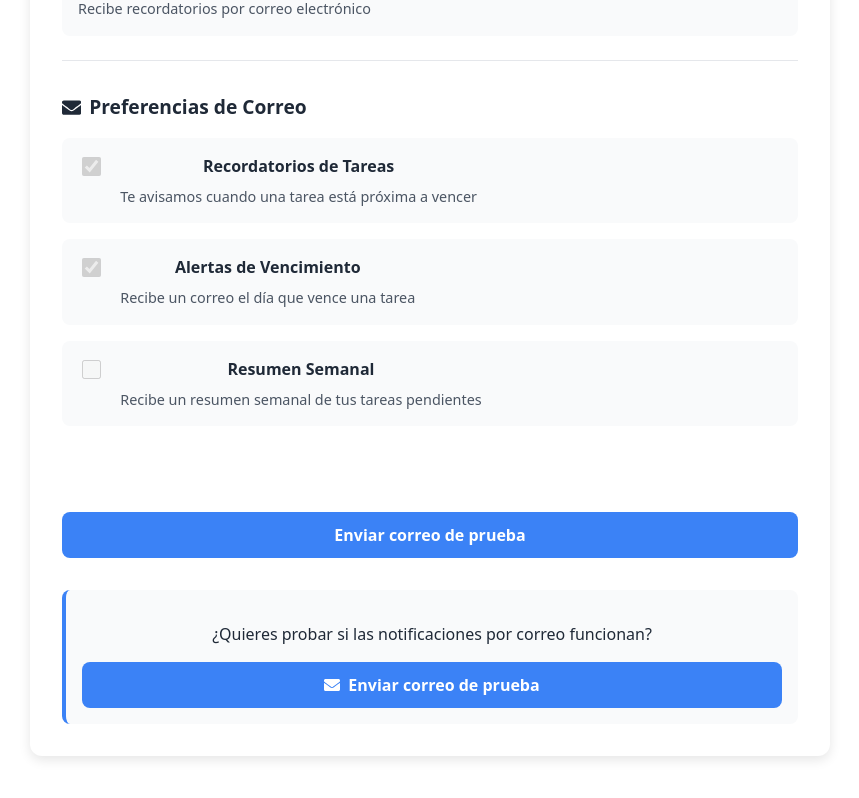
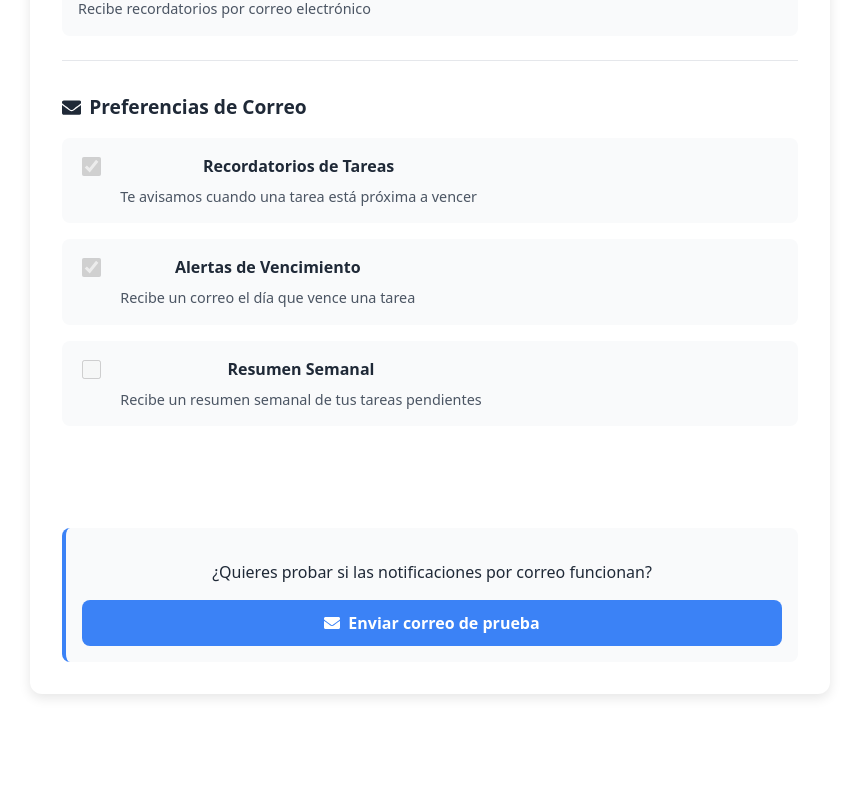
Before and after one commit to devmiguelgomez/app-task, a React (Vite) app in the folder task-management-app/fronted/: page /profile in a window 1280 px wide. Shown: the part 642-1440 px from the top of the page, without its empty margins (210-1069 px from the left). After the commit the page ends 1400 px from the top, so only its background shows below. Built offline with nearby package versions, Linux system fonts and the light colour scheme; no server answers; sample sign-in values are in the browser's storage.

Commit message:
Correo 1.6

```diff
--- a/task-management-app/fronted/src/components/profile/UserProfile.jsx
+++ b/task-management-app/fronted/src/components/profile/UserProfile.jsx
@@ -247,19 +247,7 @@ const UserProfile = () => {
           >
             <FaSave /> {saving ? 'Guardando...' : 'Guardar Preferencias'}
           </motion.button>
-          <button
-            onClick={async () => {
-              try {
-                const response = await tasksAPI.sendTestEmail();
-                toast.success('Correo de prueba enviado. Revisa tu bandeja de entrada.');
-              } catch (error) {
-                toast.error('Error al enviar correo de prueba: ' + error.message);
-              }
-            }}
-            className="test-email-button"
-          >
-            Enviar correo de prueba
-          </button>
+          {/* El botón simple de correo de prueba ha sido eliminado */}
           <div className="test-email-container">
             <p>¿Quieres probar si las notificaciones por correo funcionan?</p>
             <motion.button
```
